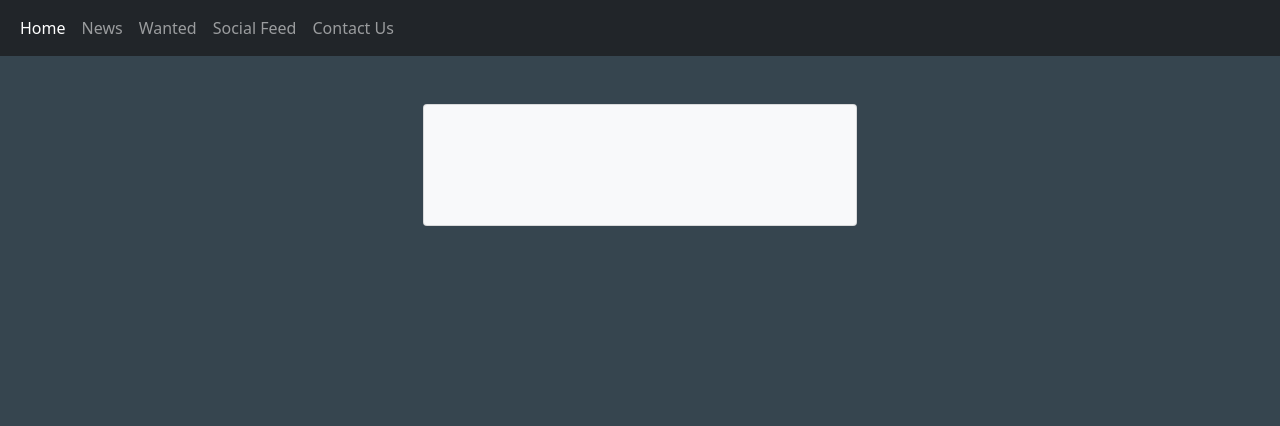
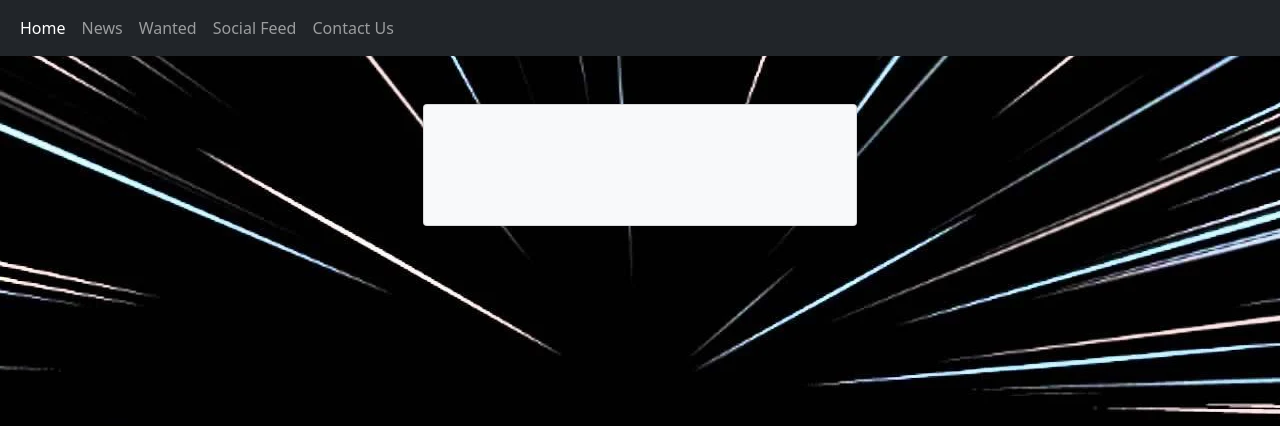
Before and after one commit to BryonyRBlack/christie_restaurant, a Django app: page / in a window 1280 px wide. Shown: the top 426 px of the page. Run offline with Django 4.2, Linux system fonts and the light colour scheme; data that the repository does not hold is empty; some libraries are stand-ins or nearby versions; some web fonts are replaced.

Commit message:
Update background and homepage image

```diff
--- a/home/templates/home/index.html
+++ b/home/templates/home/index.html
@@ -7,7 +7,7 @@
 <!-- index.html content starts here -->
 <div class="row">
     <div class="col-sm-4 p-5">
-        {% if "placeholder" in home.side_image.url %} <img src="{% static 'images/books.jpg' %}" width="75%" alt="Images of Books by Agatha Christie" class="images">{% endif %}
+        {% if "placeholder" in home.side_image.url %} <img src="{% static 'images/empire.png' %}" width="75%" alt="Images of Books by Agatha Christie" class="images">{% endif %}
     </div>
     <div class="col-sm-4 bg-light p-5 mt-5 card">
         <h1>{{ home.title }}</h1>
--- a/static/css/style.css
+++ b/static/css/style.css
@@ -13,6 +13,9 @@
 
 
 body {
+    background-image: url("../images/wallpaper.webp");
+    background-repeat: no-repeat;
+    background-position: center;
     background-color: #36454F;
 }
 
```
Also changed, not shown: static/images/empire.png (added), static/images/wallpaper.webp (added).
